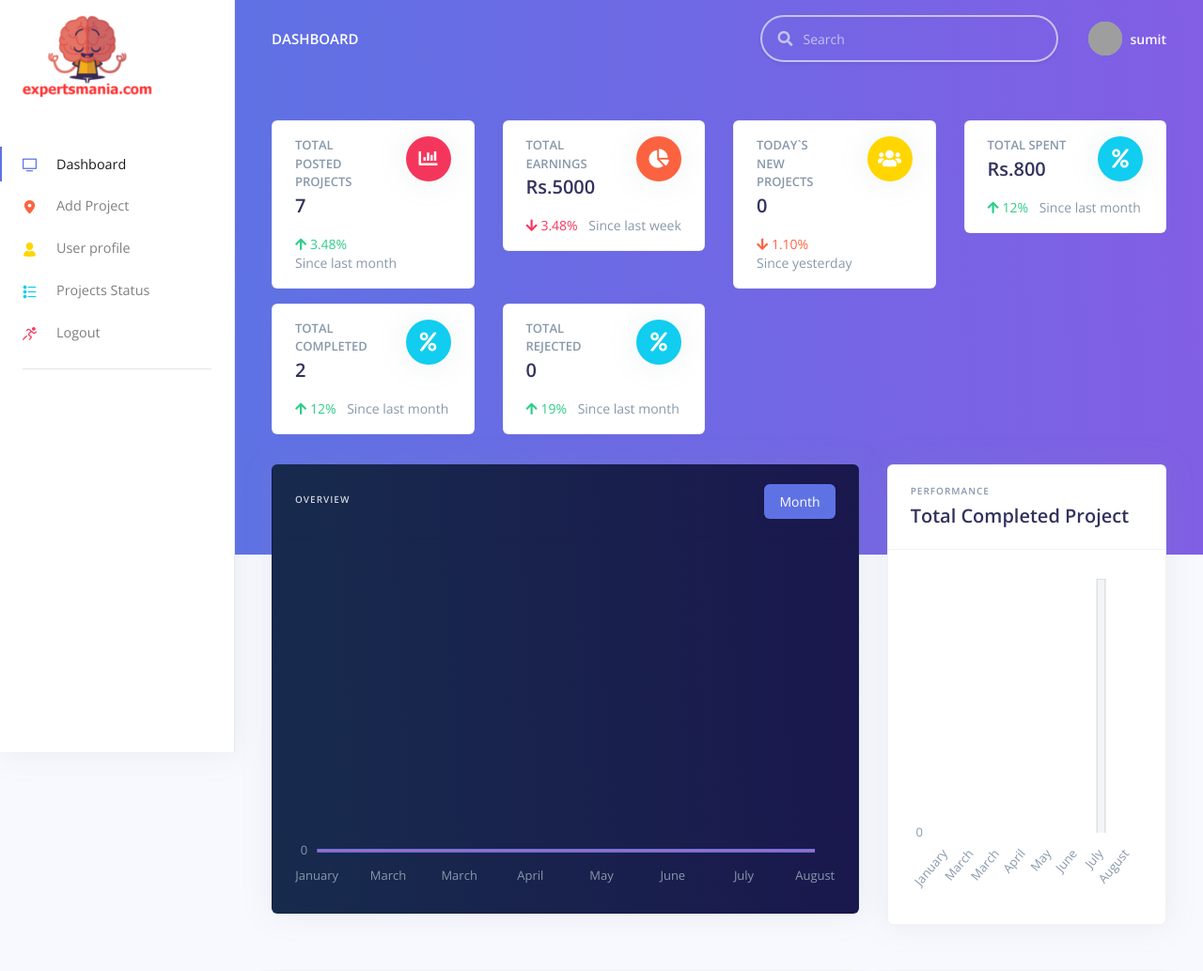
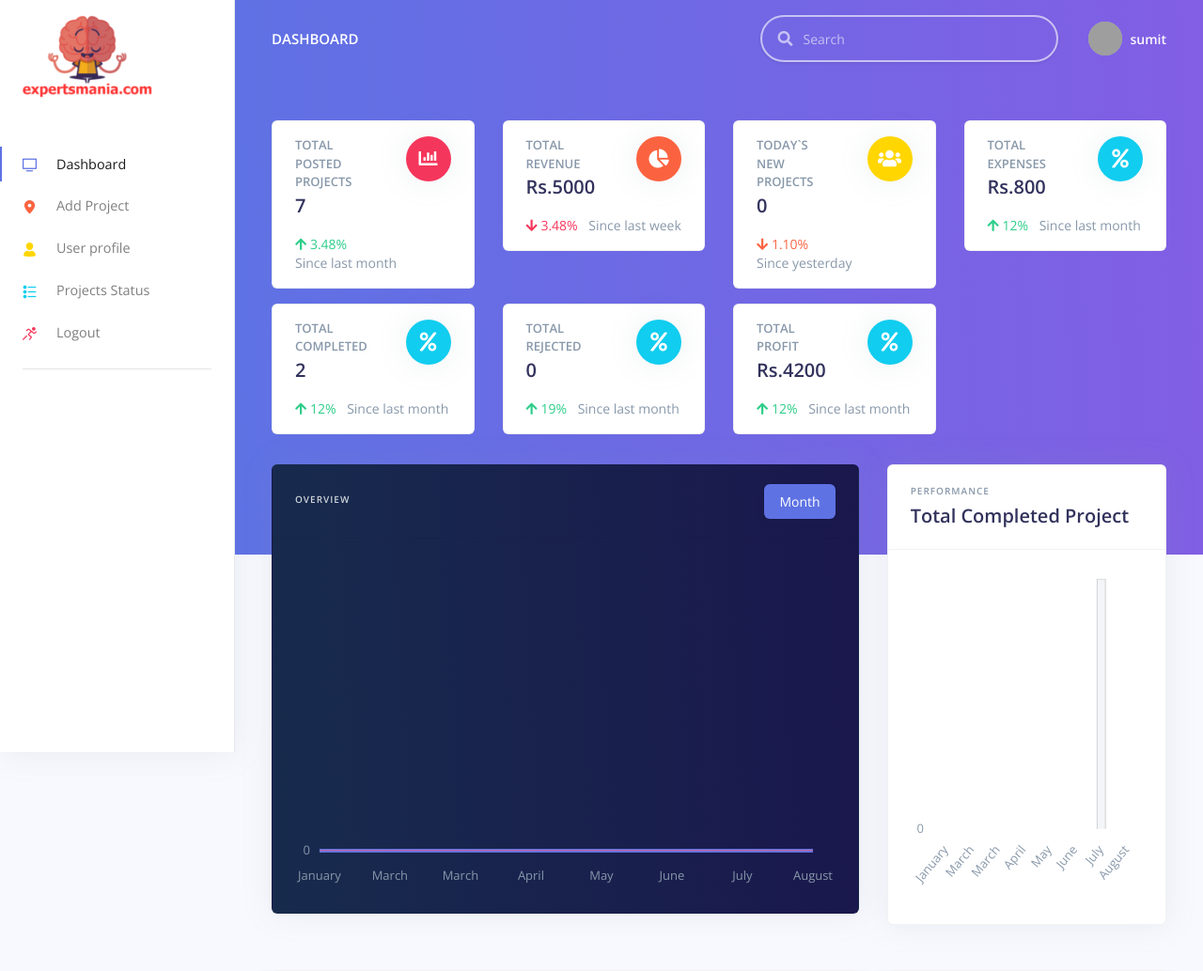
Before and after one commit to sumit7577/expertsMania, a Django app: page / in a window 1280 px wide. Shown: the top 1033 px of the page at 94% size. Run offline with Django 3.2, Linux system fonts and the light colour scheme; a user stored in the database is signed in; data comes from the database, SQL or seed files in the repository; both versions use the stored data as it was after the commit; parts of the project's set-up code (start-up, migrations or seed data) failed here and were passed over; some libraries are stand-ins or nearby versions; grey boxes are pictures that could not be loaded.

Commit message:
money push

```diff
--- a/app/models.py
+++ b/app/models.py
@@ -99,6 +99,8 @@ class Project(models.Model):
     SentTO = models.ManyToManyField(Developer,blank=True)
     CompletePercentage = models.CharField(max_length=25,blank=True,choices=percentage,default=0)
     feedback = models.CharField(max_length=150,null=True,blank=True)
+    ClientDiscussion = models.CharField(max_length=250,null=True,blank=True)
+    DeveloperDiscussion = models.CharField(max_length=250,blank=True,null=True)
 
     def __str__(self):
         return self.Title
@@ -127,6 +129,7 @@ class File(models.Model):
     user = models.ForeignKey(User,on_delete=models.CASCADE)
     project = models.ForeignKey(Project,on_delete=models.CASCADE)
     files = models.FileField(blank=True,upload_to="projects")
+    Verified = models.BooleanField(blank=True,null=True)
     fileName = models.CharField(max_length=100,blank=True)
     date = models.DateField(default=timezone.now)
 
--- a/app/views.py
+++ b/app/views.py
@@ -1,6 +1,5 @@
 from django.contrib.auth import login
 from django.contrib.auth.decorators import login_required
-from django.db.models.query import prefetch_related_objects
 from django.shortcuts import render, get_object_or_404, redirect
 from django.template import context, loader
 from django.http import HttpResponse, request
@@ -79,7 +78,7 @@ def tables(request):
 
     if(not request.user.is_superuser and request.user.usertype.userType == "Client"):
         filterData = []
-        data = Project.objects.filter(user=request.user.client).order_by()
+        data = Project.objects.filter(user=request.user.client)
         table["projectData"] = data
         table["objects"] = ClientFunc(request)
         filter = request.GET.get("filter")
@@ -243,9 +242,11 @@ def project(request, id):
     if request.method == "POST":
         if(not request.user.is_superuser and request.user.usertype.userType == "Client"):
             file = request.FILES.getlist("app")
+            discussion = request.POST.get("client")
             for i in file:
                 File.objects.create(user=request.user,
                                     project=create, files=i, fileName=i.name)
+            Project.objects.filter(id=id).update(ClientDiscussion=discussion)
             data["message"] = "Project Updated Succcessfully"
 
         elif(not request.user.is_superuser and request.user.usertype.userType == "Developer"):
@@ -255,7 +256,8 @@ def project(request, id):
                 File.objects.create(user=request.user,
                                     project=create, files=i, fileName=i.name)
             status = request.POST.get("ptype")
-            Project.objects.filter(id=id).update(CompletePercentage=status)
+            discussion = request.POST.get("developer")
+            Project.objects.filter(id=id).update(CompletePercentage=status,DeveloperDiscussion=discussion)
             data["message"] = "Project Updated Succcessfully"
 
         elif(request.user.is_superuser):
@@ -385,11 +387,13 @@ def AdminFunc(request):
     sales = 0
     TotalEarnings = 0
 
+
     for i in projectData2:
         sales += i.CoderPrice
         TotalEarnings += i.ActualPrice
+    revenue = TotalEarnings-sales
     TotalData.append((projectData.count(), TotalEarnings,
-                     TodaysProjects.count(), sales, RejectedProject, TodaysProjects,projectData2.count(),RejectedProject.count()))
+                     TodaysProjects.count(), sales, RejectedProject, TodaysProjects,projectData2.count(),RejectedProject.count(),revenue))
 
     return TotalData
 
@@ -501,6 +505,7 @@ def adminPanel(request, id):
         clientPrice = request.POST.get("price")
         coderPrice = request.POST.get("cprice")
         sendToBid = request.POST.getlist("sender")
+        percentage = request.POST.get("percent")
         data = Project.objects.get(id=id)
         data.SentTO.set(sendToBid)
         message = "Project Successfully Updated"
@@ -521,7 +526,7 @@ def adminPanel(request, id):
         currencyCode = request.POST.get("clientCurrency")
 
         Project.objects.filter(id=id).update(Title=projectName, projectType=projectType, ActualPrice=clientPrice,
-                                             CoderPrice=coderPrice, Status=projectStatus, PaymentStatus=paymentStatus, Description=description,currencyCode=currencyCode)
+                                             CoderPrice=coderPrice, Status=projectStatus, PaymentStatus=paymentStatus, Description=description,currencyCode=currencyCode,CompletePercentage=percentage)
         message = "Project Successfully Updated"
 
         if clientPaid != "":
--- a/core/templates/index.html
+++ b/core/templates/index.html
@@ -39,7 +39,7 @@
             <div class="card-body">
               <div class="row">
                 <div class="col">
-                  <h5 class="card-title text-uppercase text-muted mb-0">{% if user.usertype.userType == "Developer" and not request.user.is_superuser %}Total Bidded Projects {% elif request.user.usertype.userType == "Client" and not request.user.is_superuser %} Total AprrovedProjects {% else %} Total Earnings {% endif %}</h5>
+                  <h5 class="card-title text-uppercase text-muted mb-0">{% if user.usertype.userType == "Developer" and not request.user.is_superuser %}Total Bidded Projects {% elif request.user.usertype.userType == "Client" and not request.user.is_superuser %} Total AprrovedProjects {% else %} Total Revenue {% endif %}</h5>
                   <span class="h2 font-weight-bold mb-0">{% if request.user.is_superuser %} Rs.{% endif %}{{ objects.0.1 }}</span>
                 </div>
                 <div class="col-auto">
@@ -81,7 +81,7 @@
             <div class="card-body">
               <div class="row">
                 <div class="col">
-                  <h5 class="card-title text-uppercase text-muted mb-0">{% if user.usertype.userType == "Developer" and not request.user.is_superuser %} Total Earnings {% elif request.user.usertype.userType == "Client" or request.user.is_superuser %} Total Spent {% endif %}</h5>
+                  <h5 class="card-title text-uppercase text-muted mb-0">{% if user.usertype.userType == "Developer" and not request.user.is_superuser %} Total Earnings {% elif request.user.usertype.userType == "Client" or request.user.is_superuser %} Total Expenses {% endif %}</h5>
                   <span class="h2 font-weight-bold mb-0">Rs.{{ objects.0.3 }}</span>
                 </div>
                 <div class="col-auto">
@@ -136,6 +136,28 @@
               </div>
               <p class="mt-3 mb-0 text-muted text-sm">
                 <span class="text-success mr-2"><i class="fas fa-arrow-up"></i> 19%</span>
+                <span class="text-nowrap">Since last month</span>
+              </p>
+            </div>
+          </div>
+        </div>
+
+        <div class="col-xl-3 col-lg-6 mt-3">
+          <div class="card card-stats mb-4 mb-xl-0">
+            <div class="card-body">
+              <div class="row">
+                <div class="col">
+                  <h5 class="card-title text-uppercase text-muted mb-0">Total Profit </h5>
+                  <span class="h2 font-weight-bold mb-0">Rs.{{ objects.0.8 }}</span>
+                </div>
+                <div class="col-auto">
+                  <div class="icon icon-shape bg-info text-white rounded-circle shadow">
+                    <i class="fas fa-percent"></i>
+                  </div>
+                </div>
+              </div>
+              <p class="mt-3 mb-0 text-muted text-sm">
+                <span class="text-success mr-2"><i class="fas fa-arrow-up"></i> 12%</span>
                 <span class="text-nowrap">Since last month</span>
               </p>
             </div>
--- a/core/templates/maps.html
+++ b/core/templates/maps.html
@@ -61,7 +61,7 @@
             <div class="card-body">
               <div class="row">
                 <div class="col">
-                  <h5 class="card-title text-uppercase text-muted mb-0">{% if user.usertype.userType == "Developer" and not request.user.is_superuser %}Total Bidded Projects {% elif request.user.usertype.userType == "Client" and not request.user.is_superuser %} Total AprrovedProjects {% else %} Total Earnings {% endif %}</h5>
+                  <h5 class="card-title text-uppercase text-muted mb-0">{% if user.usertype.userType == "Developer" and not request.user.is_superuser %}Total Bidded Projects {% elif request.user.usertype.userType == "Client" and not request.user.is_superuser %} Total AprrovedProjects {% else %} Total Revenue {% endif %}</h5>
                   <span class="h2 font-weight-bold mb-0">{% if request.user.is_superuser %} Rs.{% endif %}{{ objects.0.1 }}</span>
                 </div>
                 <div class="col-auto">
--- a/core/templates/tables.html
+++ b/core/templates/tables.html
@@ -41,7 +41,7 @@
             <div class="card-body">
               <div class="row">
                 <div class="col">
-                  <h5 class="card-title text-uppercase text-muted mb-0">{% if user.usertype.userType == "Developer" and not request.user.is_superuser %}Total Bidded Projects {% elif request.user.usertype.userType == "Client" and not request.user.is_superuser %} Total AprrovedProjects {% else %} Total Earnings {% endif %}</h5>
+                  <h5 class="card-title text-uppercase text-muted mb-0">{% if user.usertype.userType == "Developer" and not request.user.is_superuser %}Total Bidded Projects {% elif request.user.usertype.userType == "Client" and not request.user.is_superuser %} Total AprrovedProjects {% else %} Total Revenue {% endif %}</h5>
                   <span class="h2 font-weight-bold mb-0">{% if request.user.is_superuser %} Rs.{% endif %}{{ objects.0.1 }}</span>
                 </div>
                 <div class="col-auto">
```
Also changed, not shown: core/templates/project.html (+52 -4 lines), app/migrations/0012_auto_20210806_0746.py (added), app/migrations/0013_file_verified.py (added), db.sqlite3.
